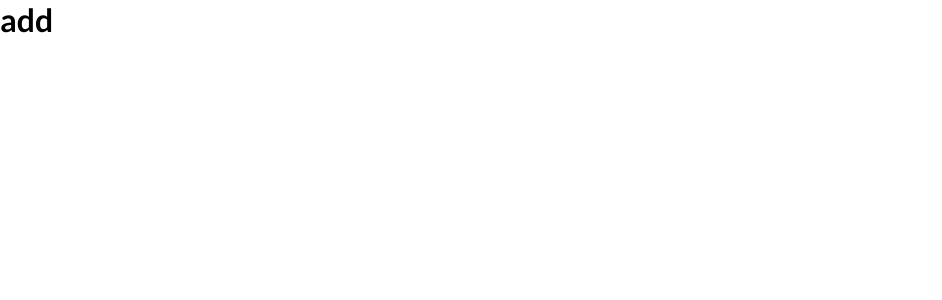
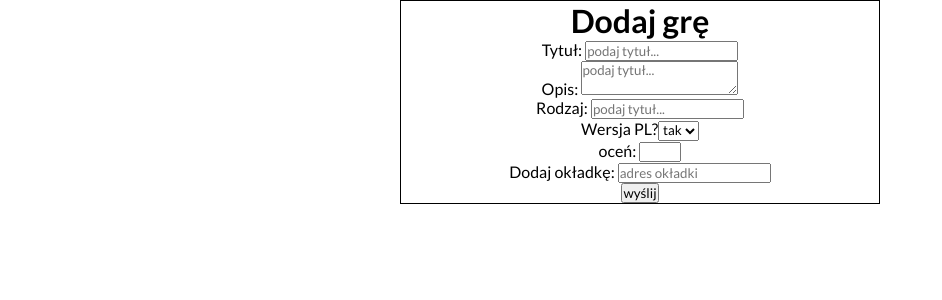
Before and after one commit to danielkuzminski/mygames_manager, a React (Create React App) app: page /add_game in a window 1280 px wide. Shown: the top 300 px of the page, without its empty margins (0-942 px from the left). Built offline with nearby package versions, Linux system fonts and the light colour scheme.

Commit message:
git create add form, no styling

```diff
--- a/src/pages/Add.css
+++ b/src/pages/Add.css
@@ -0,0 +1,9 @@
+.add_form {
+  width: 480px;
+  margin: 0 auto;
+  display: flex;
+  flex-direction: column;
+  align-items: center;
+  /* justify-content: center; */
+  border: 1px solid #000;
+}
--- a/src/pages/Add.jsx
+++ b/src/pages/Add.jsx
@@ -1,10 +1,90 @@
+import { useState } from 'react'
+
 // styles
 import './Add.css'
 
 export default function Add() {
+  const [title, setTitle] = useState('')
+  const [description, setDescription] = useState('')
+  const [genre, setGenre] = useState('')
+  const [languagePL, setLanguagePL] = useState(true)
+  const [score, setScore] = useState(null)
+  const [cover, setCover] = useState('')
+
+  const resetForm = () => {
+    setTitle('')
+    setDescription('')
+    setGenre('')
+    setLanguagePL(true)
+    setScore(null)
+    setCover('')
+  }
+
+  const handleSubmit = (e) => {
+
+  }
+
   return (
-    <div>
-      <h1>add</h1>
-    </div>
+    <form onSubmit={handleSubmit} className='add_form'>
+      <h1>Dodaj grę</h1>
+      <label>
+        <span>Tytuł: </span>
+        <input
+          type="text"
+          placeholder='podaj tytuł...'
+          value={title}
+          onChange = {e => {
+            setTitle(e.value.target)
+          }}
+           />
+      </label>
+      <label>
+        <span>Opis: </span>
+        <textarea
+          type="text"
+          placeholder='podaj tytuł...'
+          value={description}
+          onChange = {e => {
+            setDescription(e.value.target)
+          }}
+           />
+      </label>
+      <label>
+        <span>Rodzaj: </span>
+        <input
+          type="text"
+          placeholder='podaj tytuł...'
+          value={genre}
+          onChange = {e => {
+            setGenre(e.value.target)
+          }}
+           />
+      </label>
+      <label>
+        <span>Wersja PL?</span>
+        <select>
+          <option value={true}>tak</option>
+          <option value={false}>nie</option>
+        </select>
+      </label>
+      <label>
+        <span>oceń: </span>
+        <input
+          type="number"
+          min={1}
+          max={10}
+          value={score}
+           />
+      </label>
+      <label>
+        <span>Dodaj okładkę: </span>
+        <input
+          type="text"
+          placeholder='adres okładki'
+          value={cover}
+           />
+      </label>
+      <button type='submit'>wyślij</button>
+    </form>
   )
 }
```
